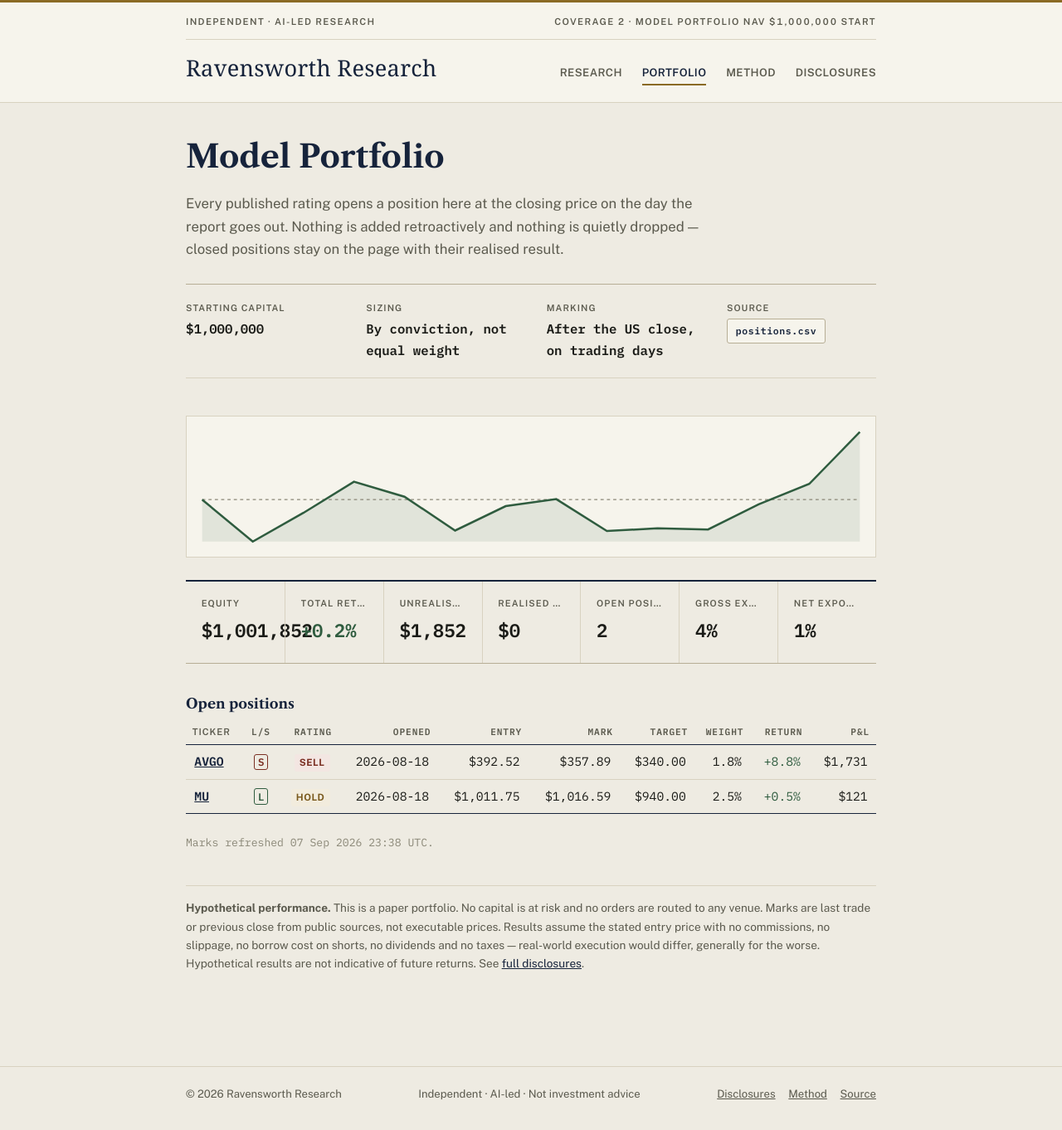
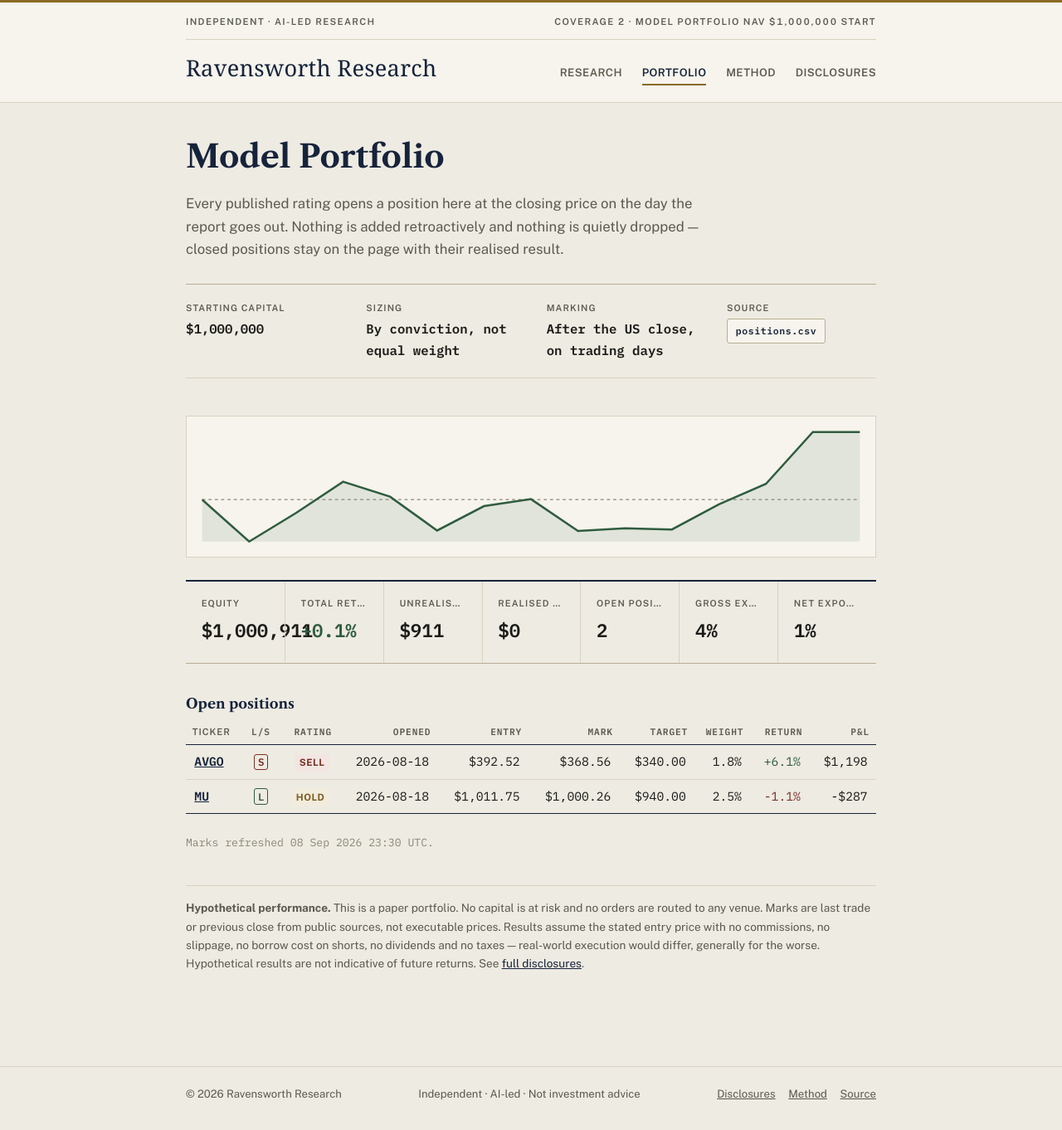
Before and after one commit to ryanrodrigues25200525-svg/ravensworth-research, a Jekyll site: the page built from portfolio.md, in a window 1280 px wide. Shown: the whole page at 83% size. Built offline with Jekyll 4.4.1, drawn with Linux system fonts in a browser that asks for light colours; some web fonts are replaced.

Commit message:
chore: refresh portfolio marks

```diff
--- a/data/equity_curve.csv
+++ b/data/equity_curve.csv
@@ -14,3 +14,4 @@ date,equity
 2026-09-03,1000428.25
 2026-09-04,1001852.25
 2026-09-07,1001852.25
+2026-09-08,1000910.75
--- a/portfolio.md
+++ b/portfolio.md
@@ -17,11 +17,11 @@ result.</p>
 </dl>
 
 <!-- PORTFOLIO:START -->
-<svg class="equity-curve" viewBox="0 0 640 120" role="img" aria-label="Model portfolio equity curve"><polygon points="8,112 8.0,72.2 56.0,112.0 104.0,84.8 152.0,55.2 200.0,69.4 248.0,101.5 296.0,78.4 344.0,71.7 392.0,102.0 440.0,99.4 488.0,100.5 536.0,76.6 584.0,57.3 632.0,8.0 632,112" fill="#2f5c3f" opacity="0.10"/><line x1="8" y1="72.2" x2="632" y2="72.2" stroke="#8b8878" stroke-width="1" stroke-dasharray="3 3"/><polyline points="8.0,72.2 56.0,112.0 104.0,84.8 152.0,55.2 200.0,69.4 248.0,101.5 296.0,78.4 344.0,71.7 392.0,102.0 440.0,99.4 488.0,100.5 536.0,76.6 584.0,57.3 632.0,8.0" fill="none" stroke="#2f5c3f" stroke-width="2"/></svg>
+<svg class="equity-curve" viewBox="0 0 640 120" role="img" aria-label="Model portfolio equity curve"><polygon points="8,112 8.0,72.2 52.6,112.0 97.1,84.8 141.7,55.2 186.3,69.4 230.9,101.5 275.4,78.4 320.0,71.7 364.6,102.0 409.1,99.4 453.7,100.5 498.3,76.6 542.9,57.3 587.4,8.0 632.0,8.0 632,112" fill="#2f5c3f" opacity="0.10"/><line x1="8" y1="72.2" x2="632" y2="72.2" stroke="#8b8878" stroke-width="1" stroke-dasharray="3 3"/><polyline points="8.0,72.2 52.6,112.0 97.1,84.8 141.7,55.2 186.3,69.4 230.9,101.5 275.4,78.4 320.0,71.7 364.6,102.0 409.1,99.4 453.7,100.5 498.3,76.6 542.9,57.3 587.4,8.0 632.0,8.0" fill="none" stroke="#2f5c3f" stroke-width="2"/></svg>
 <div class="stat-strip">
-<div class="stat-tile"><span class="stat-label">Equity</span><span class="stat-value">$1,001,852</span></div>
-<div class="stat-tile"><span class="stat-label">Total return</span><span class="stat-value"><span class="pos">+0.2%</span></span></div>
-<div class="stat-tile"><span class="stat-label">Unrealised P&amp;L</span><span class="stat-value">$1,852</span></div>
+<div class="stat-tile"><span class="stat-label">Equity</span><span class="stat-value">$1,000,911</span></div>
+<div class="stat-tile"><span class="stat-label">Total return</span><span class="stat-value"><span class="pos">+0.1%</span></span></div>
+<div class="stat-tile"><span class="stat-label">Unrealised P&amp;L</span><span class="stat-value">$911</span></div>
 <div class="stat-tile"><span class="stat-label">Realised P&amp;L</span><span class="stat-value">$0</span></div>
 <div class="stat-tile"><span class="stat-label">Open positions</span><span class="stat-value">2</span></div>
 <div class="stat-tile"><span class="stat-label">Gross exposure</span><span class="stat-value">4%</span></div>
@@ -29,10 +29,10 @@ result.</p>
 </div>
 <h3>Open positions</h3>
 <div class="table-wrap"><table class="ledger"><thead><tr><th>Ticker</th><th>L/S</th><th>Rating</th><th>Opened</th><th>Entry</th><th>Mark</th><th>Target</th><th>Weight</th><th>Return</th><th>P&amp;L</th></tr></thead><tbody>
-<tr><td><a href="{{ '/research/2026-08-18-avgo/' | relative_url }}">AVGO</a></td><td><span class="direction short">S</span></td><td><span class="badge sell">Sell</span></td><td>2026-08-18</td><td>$392.52</td><td>$357.89</td><td>$340.00</td><td>1.8%</td><td><span class="pos">+8.8%</span></td><td>$1,731</td></tr>
-<tr><td><a href="{{ '/research/2026-08-18-mu/' | relative_url }}">MU</a></td><td><span class="direction long">L</span></td><td><span class="badge hold">Hold</span></td><td>2026-08-18</td><td>$1,011.75</td><td>$1,016.59</td><td>$940.00</td><td>2.5%</td><td><span class="pos">+0.5%</span></td><td>$121</td></tr>
+<tr><td><a href="{{ '/research/2026-08-18-avgo/' | relative_url }}">AVGO</a></td><td><span class="direction short">S</span></td><td><span class="badge sell">Sell</span></td><td>2026-08-18</td><td>$392.52</td><td>$368.56</td><td>$340.00</td><td>1.8%</td><td><span class="pos">+6.1%</span></td><td>$1,198</td></tr>
+<tr><td><a href="{{ '/research/2026-08-18-mu/' | relative_url }}">MU</a></td><td><span class="direction long">L</span></td><td><span class="badge hold">Hold</span></td><td>2026-08-18</td><td>$1,011.75</td><td>$1,000.26</td><td>$940.00</td><td>2.5%</td><td><span class="neg">-1.1%</span></td><td>-$287</td></tr>
 </tbody></table></div>
-<p class="stamp">Marks refreshed 07 Sep 2026 23:38 UTC.</p>
+<p class="stamp">Marks refreshed 08 Sep 2026 23:30 UTC.</p>
 <!-- PORTFOLIO:END -->
 
 <div class="disclaimer">
```
